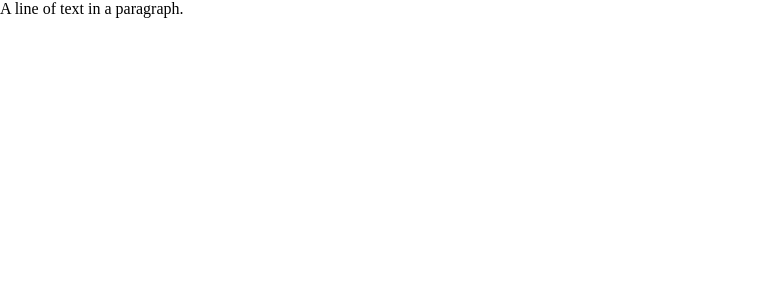
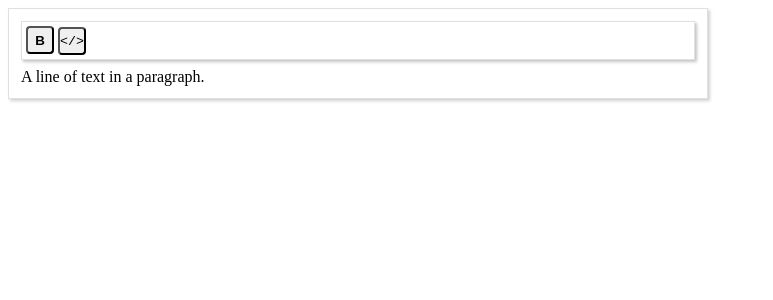
Before and after one commit to tchryssos/slate-test, a React app: page / in a window 1280 px wide. Shown: the top 300 px of the page, without its empty margins (0-773 px from the left). Built offline with nearby package versions, Linux system fonts and the light colour scheme.

Commit message:
very basic toolbar

```diff
--- a/src/app.jsx
+++ b/src/app.jsx
@@ -1,7 +1,7 @@
 import React from 'react'
 import { render } from 'react-dom'
 import { BrowserRouter, Route, Switch, withRouter } from 'react-router-dom'
-import Home from 'pages/Home'
+import Editor from 'pages/Editor'
 import globalUseStyles from 'constants/styles/globalUseStyles'
 
 const App = ({ location }) => {
@@ -11,7 +11,7 @@ const App = ({ location }) => {
 	return (
 		<>
 			<Switch>
-				<Route path="/" exact component={Home} />
+				<Route path="/" exact component={Editor} />
 			</Switch>
 			{/* NavBar?? */}
 		</>
--- /dev/null
+++ b/src/pages/Editor.jsx
@@ -0,0 +1,202 @@
+import React, { useEffect, useMemo, useState, useCallback } from 'react'
+import { createUseStyles } from 'react-jss'
+
+import {
+	createEditor, Editor, Transforms, Text,
+} from 'slate'
+import { Slate, Editable, withReact } from 'slate-react'
+
+const useStyles = createUseStyles({
+	editorWrapper: {
+		border: [[1, 'solid', '#e0e0e0']],
+		boxShadow: [[2, 2, 3, '#d1d1d1']],
+		padding: 8,
+		margin: 8,
+		display: 'flex',
+		flexDirection: 'column',
+		width: 700,
+	},
+	toolBar: {
+		border: [[1, 'solid', '#e0e0e0']],
+		boxShadow: [[2, 2, 3, '#c4c4c4']],
+		padding: 4,
+		margin: 4,
+	},
+	textArea: {
+		margin: 4,
+	},
+	formattingButton: {
+		cursor: 'pointer',
+		height: 28,
+		width: 28,
+		padding: 0,
+		textAlign: 'center',
+		marginRight: 4,
+		borderRadius: 4,
+		'&:hover': {
+			backgroundColor: '#c4c4c4',
+		},
+	},
+	boldKey: {
+		fontWeight: 600,
+	},
+	codeKey: {
+		fontFamily: 'monospace',
+	},
+})
+
+// START - ELEMENTS - START
+const CodeElement = ({ attributes, children }) => (
+	<pre {...attributes}>
+		<code>{children}</code>
+	</pre>
+)
+
+const DefaultElement = ({ attributes, children }) => (
+	<p {...attributes}>
+		{children}
+	</p>
+)
+
+const Leaf = ({ attributes, leaf, children }) => (
+	<span
+		{...attributes}
+		style={{ fontWeight: leaf.bold ? 'bold' : 'normal' }}
+	>
+		{children}
+	</span>
+)
+// END - ELEMENTS - END
+
+// START - EDITOR - START
+
+const isBoldMarkActive = (editor) => () => {
+	const [match] = Editor.nodes(editor, {
+		match: (n) => n.bold === true,
+		universal: true,
+	})
+
+	return !!match
+}
+
+const isCodeBlockActive = (editor) => () => {
+	const [match] = Editor.nodes(editor, {
+		match: (n) => n.type === 'code',
+	})
+
+	return !!match
+}
+
+const toggleBoldMark = (editor) => () => {
+	const isActive = isBoldMarkActive(editor)()
+	Transforms.setNodes(
+		editor,
+		{ bold: isActive ? null : true },
+		{ match: (n) => Text.isText(n), split: true },
+	)
+}
+
+const toggleCodeBlock = (editor) => () =>  {
+	const isActive = isCodeBlockActive(editor)()
+	Transforms.setNodes(
+		editor,
+		{ type: isActive ? null : 'code' },
+		{ match: (n) => Editor.isBlock(editor, n) },
+	)
+}
+// END - EDITOR - END
+
+// START - KEY COMMANDS - START
+const keyCommands = (editor) => (e) => {
+	if (!e.ctrlKey) {
+		return
+	}
+	e.preventDefault()
+	switch (e.key) {
+		case '`':
+			toggleCodeBlock(editor)()
+			break
+		case 'b':
+			toggleBoldMark(editor)()
+			break
+		default:
+			break
+	}
+}
+// END - KEY COMMANDS - END
+
+// START - FORMATTING BUTTONS - START
+const FormattingButton = ({
+	label, onClick, classes, labelClassName,
+}) => (
+	<button
+		type="button"
+		className={classes.formattingButton}
+		onClick={(e) => {
+			e.preventDefault()
+			onClick()
+		}}
+	>
+		<span className={labelClassName}>{label}</span>
+	</button>
+)
+
+// END - FORMATTING BUTTONS - END
+
+export default () => {
+	// START - DEFINITIONS - START
+	const classes = useStyles()
+	const [value, setValue] = useState([
+		{
+			type: 'paragraph',
+			children: [{ text: 'A line of text in a paragraph.' }],
+		},
+	])
+	const editor = useMemo(() => withReact(createEditor()), [])
+	// END - DEFINITIONS - END
+
+	// START - ELEMENT RENDER - START
+	const renderElement = useCallback((props) => {
+		const { element } = props
+		switch (element.type) {
+			case 'code':
+				return <CodeElement {...props} />
+			default:
+				return <DefaultElement {...props} />
+		}
+	}, [])
+	const renderLeaf = useCallback((props) => <Leaf {...props} />, [])
+	// END - ELEMENT RENDER - END
+
+	return (
+		<Slate
+			editor={editor}
+			value={value}
+			onChange={(newVal) => setValue(newVal)}
+		>
+			<div className={classes.editorWrapper}>
+				<div className={classes.toolBar}>
+					<FormattingButton
+						onClick={toggleBoldMark(editor)}
+						label="B"
+						labelClassName={classes.boldKey}
+						classes={classes}
+					/>
+					<FormattingButton
+						onClick={toggleCodeBlock(editor)}
+						label="</>"
+						labelClassName={classes.codeKey}
+						classes={classes}
+					/>
+				</div>
+				<div className={classes.textArea}>
+					<Editable
+						renderElement={renderElement}
+						renderLeaf={renderLeaf}
+						onKeyDown={keyCommands(editor)}
+					/>
+				</div>
+			</div>
+		</Slate>
+	)
+}
--- a/src/pages/Home.jsx
+++ /dev/null
@@ -1,131 +0,0 @@
-import React, { useEffect, useMemo, useState, useCallback } from 'react'
-import { createUseStyles } from 'react-jss'
-
-import { createEditor, Editor, Transforms } from 'slate'
-import { Slate, Editable, withReact } from 'slate-react'
-
-const useStyles = createUseStyles({
-
-})
-
-// START - ELEMENTS - START
-const CodeElement = ({ attributes, children }) => (
-	<pre {...attributes}>
-		<code>{children}</code>
-	</pre>
-)
-
-const DefaultElement = ({ attributes, children }) => (
-	<p {...attributes}>
-		{children}
-	</p>
-)
-
-const Leaf = ({ attributes, leaf, children}) => (
-	<span
-		{...attributes}
-		style={{ fontWeight: leaf.bold ? 'bold' : 'normal' }}
-	>
-		{children}
-	</span>
-)
-// END - ELEMENTS - END
-
-// START - EDITOR - START
-const CustomEditor = {
-	isBoldMarkActive(editor) {
-		const [match] = Editor.nodes(editor, {
-			match: (n) => n.bold === true,
-			universal: true,
-		})
-
-		return !!match
-	},
-
-	isCodeBlockActive(editor) {
-		const [match] = Editor.nodes(editor, {
-			match: (n) => n.type === 'code',
-		})
-
-		return !!match
-	},
-
-	toggleBoldMark(editor) {
-		const isActive = CustomEditor.isBoldMarkActive(editor)
-		Transforms.setNodes(
-			editor,
-			{ bold: isActive ? null : true },
-			{ match: (n) => Text.isText(n), split: true }
-		)
-	},
-
-	toggleCodeBlock(editor) {
-		const isActive = CustomEditor.isCodeBlockActive(editor)
-		Transforms.setNodes(
-			editor,
-			{ type: isActive ? null : 'code' },
-			{ match: (n) => Editor.isBlock(editor, n) }
-		)
-	},
-}
-// END - EDITOR - END
-
-// START - KEY COMMANDS - START
-const keyCommands = (editor) => (e) => {
-	if (e.key === '`' && e.ctrlKey) {
-		// Pre the "`" from being inserted by default.
-		e.preventDefault()
-		// Determine whether any of the currently selected blocks are code blocks.
-		const [match] = Editor.nodes(editor, {
-			match: (n) => n.type === 'code',
-		})
-		// Toggle the block type depending on whether there's already a match.
-		Transforms.setNodes(
-			editor,
-			{ type: match ? 'paragraph' : 'code' },
-			{ match: (n) => Editor.isBlock(editor, n) },
-		)
-	}
-}
-// END - KEY COMMANDS - END
-
-const Home = () => {
-	// START - DEFINITIONS - START
-	const classes = useStyles()
-	const [value, setValue] = useState([
-		{
-			type: 'paragraph',
-			children: [{ text: 'A line of text in a paragraph.' }],
-		},
-	])
-	const editor = useMemo(() => withReact(createEditor()), [])
-	// END - DEFINITIONS - END
-
-	// START - ELEMENT RENDER - START
-	const renderElement = useCallback((props) => {
-		const { element } = props
-		switch (element.type) {
-			case 'code':
-				return <CodeElement {...props} />
-			default:
-				return <DefaultElement {...props} />
-		}
-	}, [])
-	const renderLeaf = useCallback((props) => <Leaf {...props} />, [])
-	// END - ELEMENT RENDER - END
-
-	return (
-		<Slate
-			editor={editor}
-			value={value}
-			onChange={(newVal) => setValue(newVal)}
-		>
-			<Editable
-				renderElement={renderElement}
-				onKeyDown={keyCommands(editor)}
-			/>
-		</Slate>
-	)
-}
-
-export default Home
```
